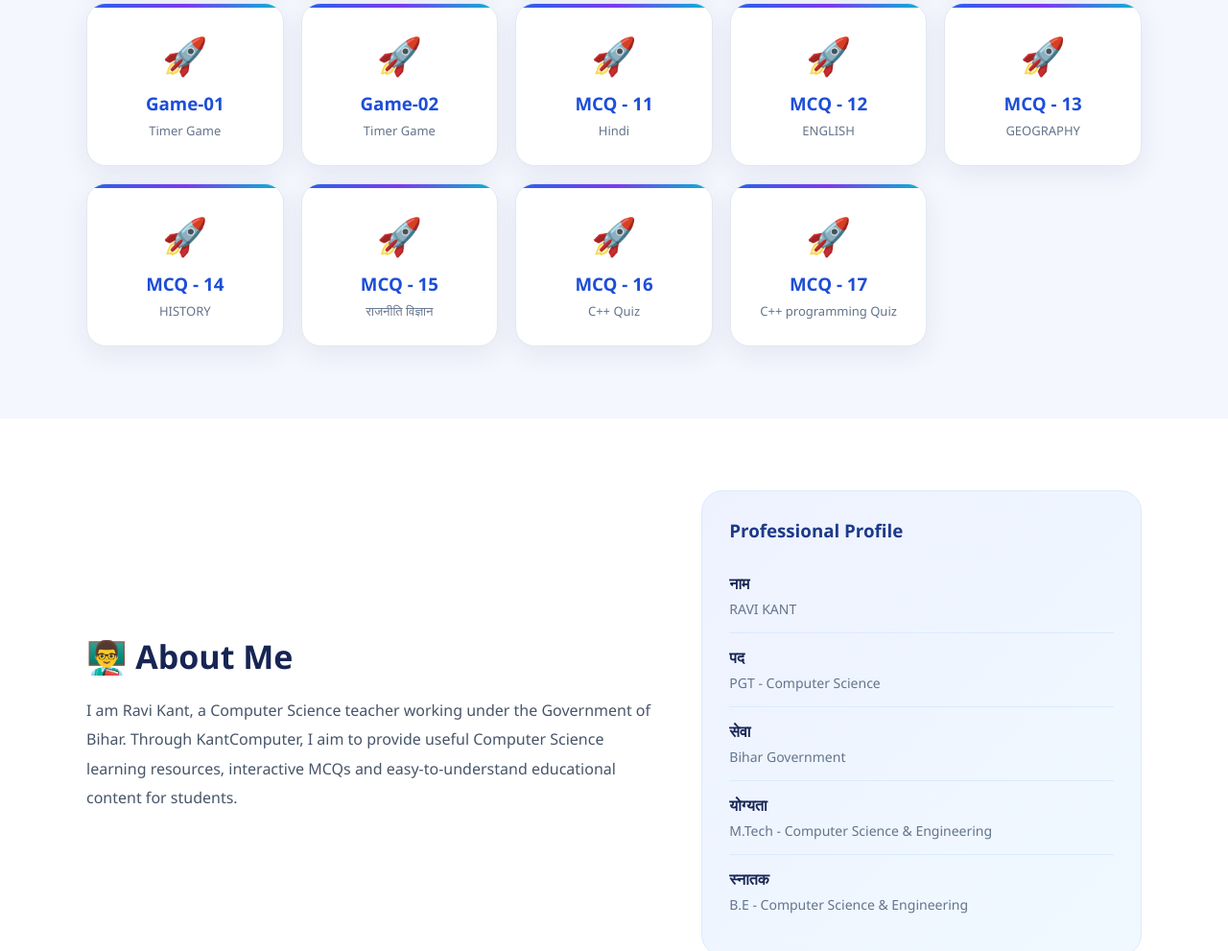
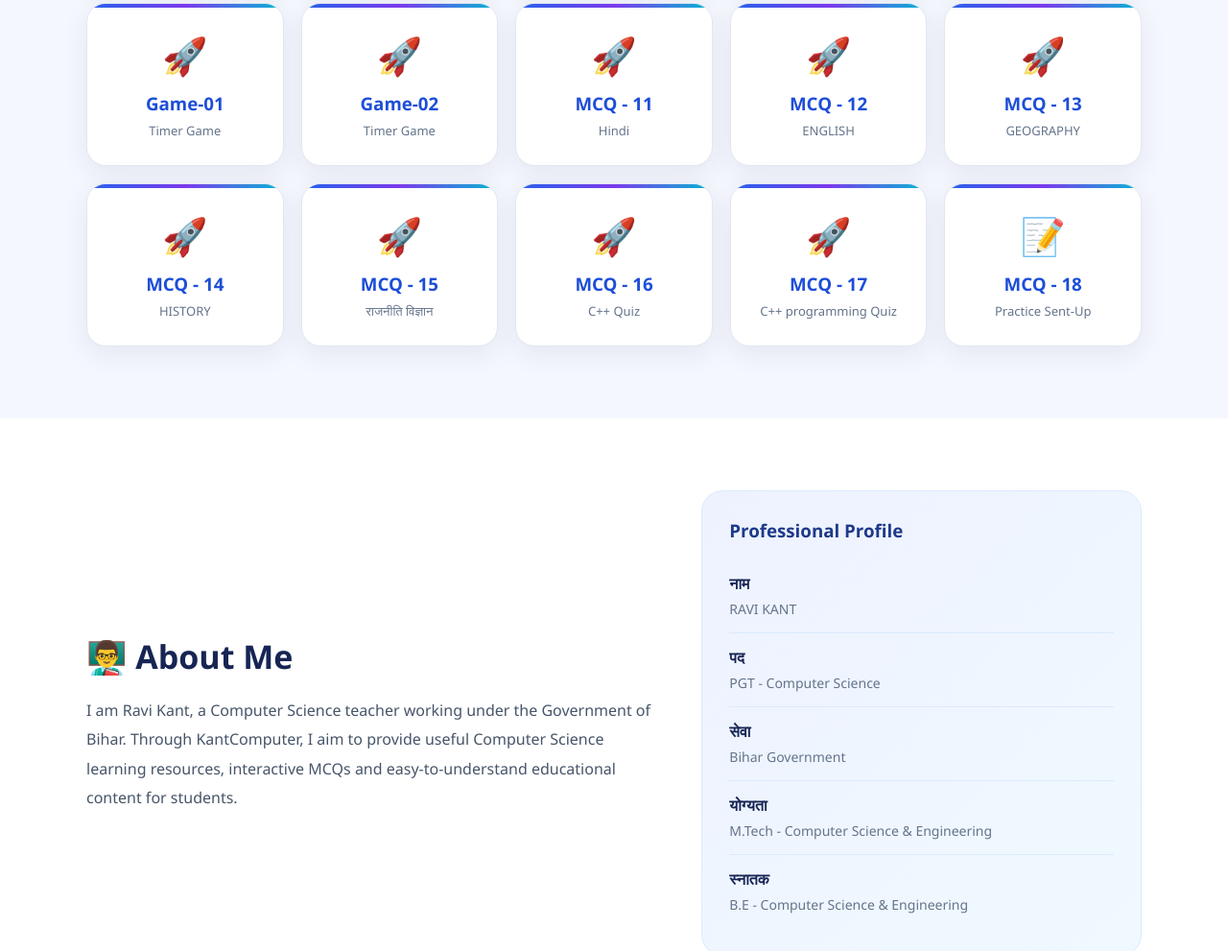
Before and after one commit to computerscienceravi/kantcomputer, a plain HTML site: page index.html in a window 1280 px wide. Shown: the part 1341-2332 px from the top of the page at 96% size. Drawn offline with Linux system fonts and the light colour scheme; no server answers.

Commit message:
Update index.html

```diff
--- a/index.html
+++ b/index.html
@@ -873,6 +873,15 @@ footer p{
             <p>C++ programming Quiz</p>
 
         </a>
+          <a href="sentUp.html" class="mcq-card">
+
+            <div class="mcq-icon">📝</div>
+
+            <h3>MCQ - 18</h3>
+
+            <p>Practice Sent-Up</p>
+
+        </a>
 
 
 
```
